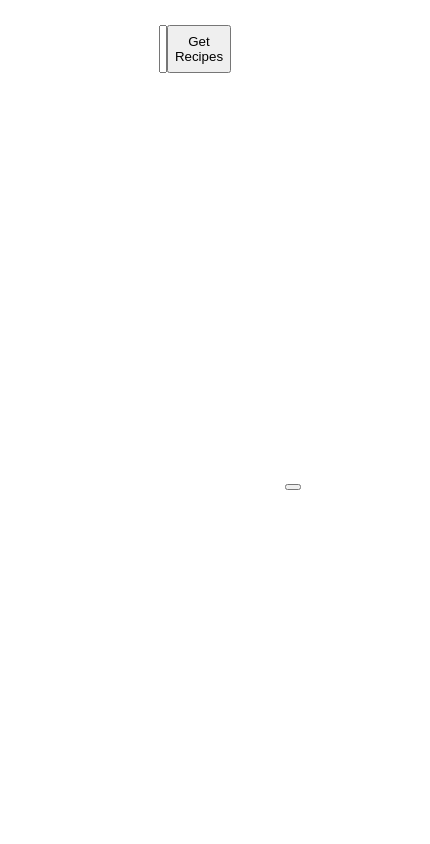
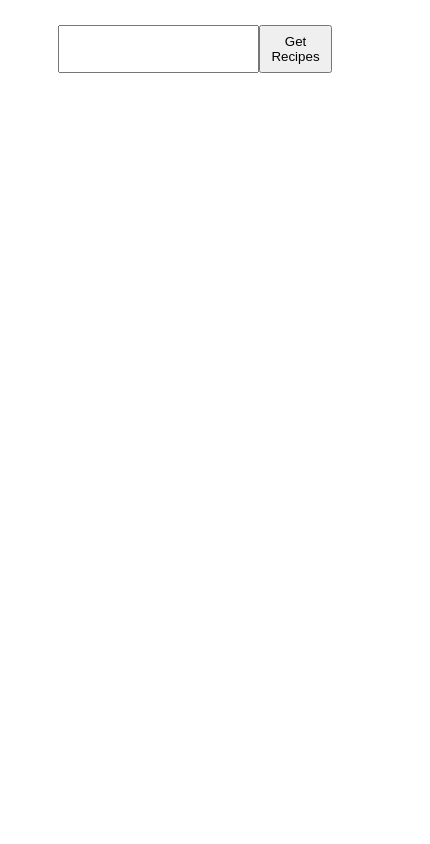
Before and after one commit to EddyGHendrickx/SuprChrg, a plain HTML site: page index.html in a window 390 px wide. Shown: the top 844 px of the page, 430 px wide, since content can reach past the window. Drawn offline with Linux system fonts and the light colour scheme.

Commit message:
responsivenessi

```diff
--- a/index.html
+++ b/index.html
@@ -3,8 +3,10 @@
 <head>
     <!-- SEO requirements -->
     <title>What The Fridge</title>
-    <meta name="description" content="A site to suggest recipes from random ingredients in your fridge, with wine and music suggestions to match">
-    <meta name="og:What The Fridge" property="og:website" content="What the fridge - for when you're not sure what to cook">
+    <meta content="A site to suggest recipes from random ingredients in your fridge, with wine and music suggestions to match"
+          name="description">
+    <meta content="What the fridge - for when you're not sure what to cook" name="og:What The Fridge"
+          property="og:website">
 
     <!-- Google Analytics -->
     <script async src="https://www.googletagmanager.com/gtag/js?id=UA-154475825-2"></script>
@@ -103,10 +105,6 @@
             <p id="spotifyDescription">Need a playlist Suggestion?</p>
         </section>
     </section>
-    <section id="chosenLabelSection">
-        <p id="chosenLabel"></p>
-    </section>
-
 
 
     <section class="carouselBtn" id="wineScore">
@@ -115,6 +113,10 @@
             <p id="pairingText"></p>
             <p id="productMatches"></p>
         </section>
+    </section>
+
+    <section id="chosenLabelSection">
+        <p id="chosenLabel"></p>
     </section>
 
     <section id="chosenImgSection">
--- a/style.css
+++ b/style.css
@@ -42,7 +42,6 @@ img {
 
 #ingredientsInput {
     width: 90%;
-    display: grid;
 }
 
 #carousel1, #carousel4, #carousel7 {
@@ -122,6 +121,7 @@ img {
 }
 
 #wineScoreBar {
+    grid-area: p1;
     margin-right: 25vw;
     background-color: red;
     border-bottom-right-radius: 50vmin;
@@ -135,9 +135,7 @@ img {
 
 
 #spotifyImg {
-    align-self: stretch;
     width: 5vw;
-    height: auto;
 }
 
 #chosenImgSection {
@@ -162,3 +160,25 @@ img {
     display: flex;
     justify-content: center;
 }
+
+@media only screen and (max-width: 600px) {
+    #container {
+        display: grid;
+        grid-template-columns: 1fr 1fr;
+        grid-column-gap: 5vh;
+        grid-row-gap: 5vh;
+        grid-template-rows: 0.25fr repeat(9, 1fr);
+        grid-template-areas:
+                "tS tS"
+                "crsl1 crsl1"
+                "crsl2 crsl2"
+                "crsl3 crsl3"
+                "btn1 btn2"
+                "p1 p2"
+                "cL cL"
+                "chosenImg chosenImg"
+                "ingr ingr"
+                "eI eI"
+                ;
+    }
+}
```
